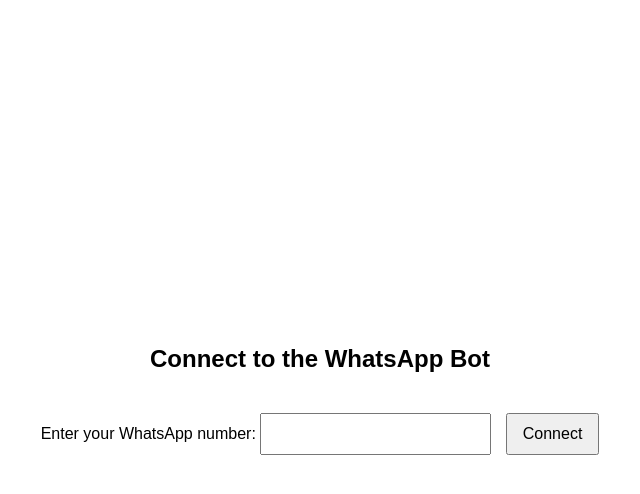
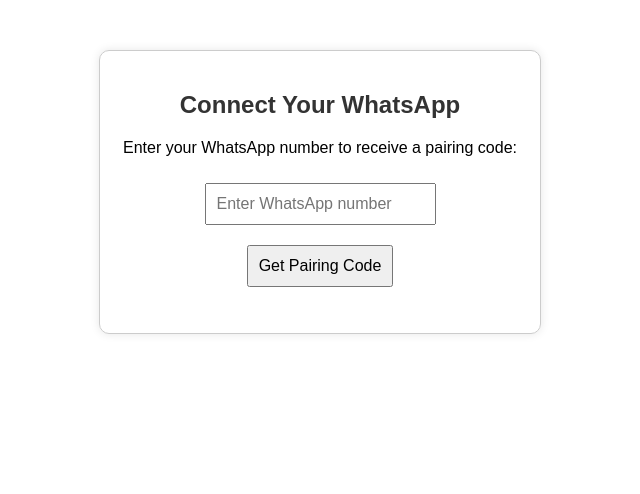
Before and after one commit to Elizzybot/Aip, a website: page index.html in a window 1280 px wide. Shown: the whole page, without its empty margins (320-960 px from the left). Drawn offline with Linux system fonts and the light colour scheme.

Commit message:
Update index.html

```diff
--- a/index.html
+++ b/index.html
@@ -7,65 +7,58 @@
     <style>
         body {
             font-family: Arial, sans-serif;
-            display: flex;
-            flex-direction: column;
-            align-items: center;
-            justify-content: center;
-            height: 100vh;
             text-align: center;
+            margin: 50px;
         }
-        form {
-            margin-top: 20px;
-        }
-        input {
+        input, button {
             padding: 10px;
-            margin-right: 10px;
+            margin: 10px;
             font-size: 16px;
         }
-        button {
-            padding: 10px 15px;
-            font-size: 16px;
-            cursor: pointer;
+        .container {
+            max-width: 400px;
+            margin: auto;
+            padding: 20px;
+            border: 1px solid #ccc;
+            border-radius: 10px;
+            box-shadow: 0px 0px 10px rgba(0, 0, 0, 0.1);
         }
-        #response {
-            margin-top: 20px;
-            font-weight: bold;
+        h2 {
+            color: #333;
         }
     </style>
 </head>
 <body>
-    <h2>Connect to the WhatsApp Bot</h2>
-    <form id="connectForm">
-        <label for="phoneNumber">Enter your WhatsApp number:</label>
-        <input type="text" id="phoneNumber" name="phoneNumber" required>
-        <button type="submit">Connect</button>
-    </form>
-    <p id="response"></p>
+    <div class="container">
+        <h2>Connect Your WhatsApp</h2>
+        <p>Enter your WhatsApp number to receive a pairing code:</p>
+        <input type="text" id="phoneNumber" placeholder="Enter WhatsApp number" />
+        <button onclick="pairWhatsApp()">Get Pairing Code</button>
+        <p id="responseMessage"></p>
+    </div>
 
     <script>
-        document.getElementById('connectForm').addEventListener('submit', async function(event) {
-            event.preventDefault(); // Prevent default form submission
-
-            const phoneNumber = document.getElementById('phoneNumber').value;
-            const responseElement = document.getElementById('response');
-
+        function pairWhatsApp() {
+            const phoneNumber = document.getElementById("phoneNumber").value;
             if (!phoneNumber) {
-                responseElement.textContent = "Please enter a valid WhatsApp number.";
+                alert("Please enter your WhatsApp number!");
                 return;
             }
 
-            try {
-                const response = await fetch('/pair', {
-                    method: 'POST',
-                    headers: { 'Content-Type': 'application/json' },
-                    body: JSON.stringify({ phoneNumber })
-                });
-                const result = await response.text();
-                responseElement.textContent = result;
-            } catch (error) {
-                responseElement.textContent = "Error connecting to the bot. Please try again.";
-            }
-        });
+            fetch("/pair", {
+                method: "POST",
+                headers: { "Content-Type": "application/json" },
+                body: JSON.stringify({ phoneNumber })
+            })
+            .then(response => response.text())
+            .then(message => {
+                document.getElementById("responseMessage").innerText = message;
+            })
+            .catch(error => {
+                console.error("Error:", error);
+                document.getElementById("responseMessage").innerText = "Failed to connect. Try again.";
+            });
+        }
     </script>
 </body>
-</html>
+    </html>
```
